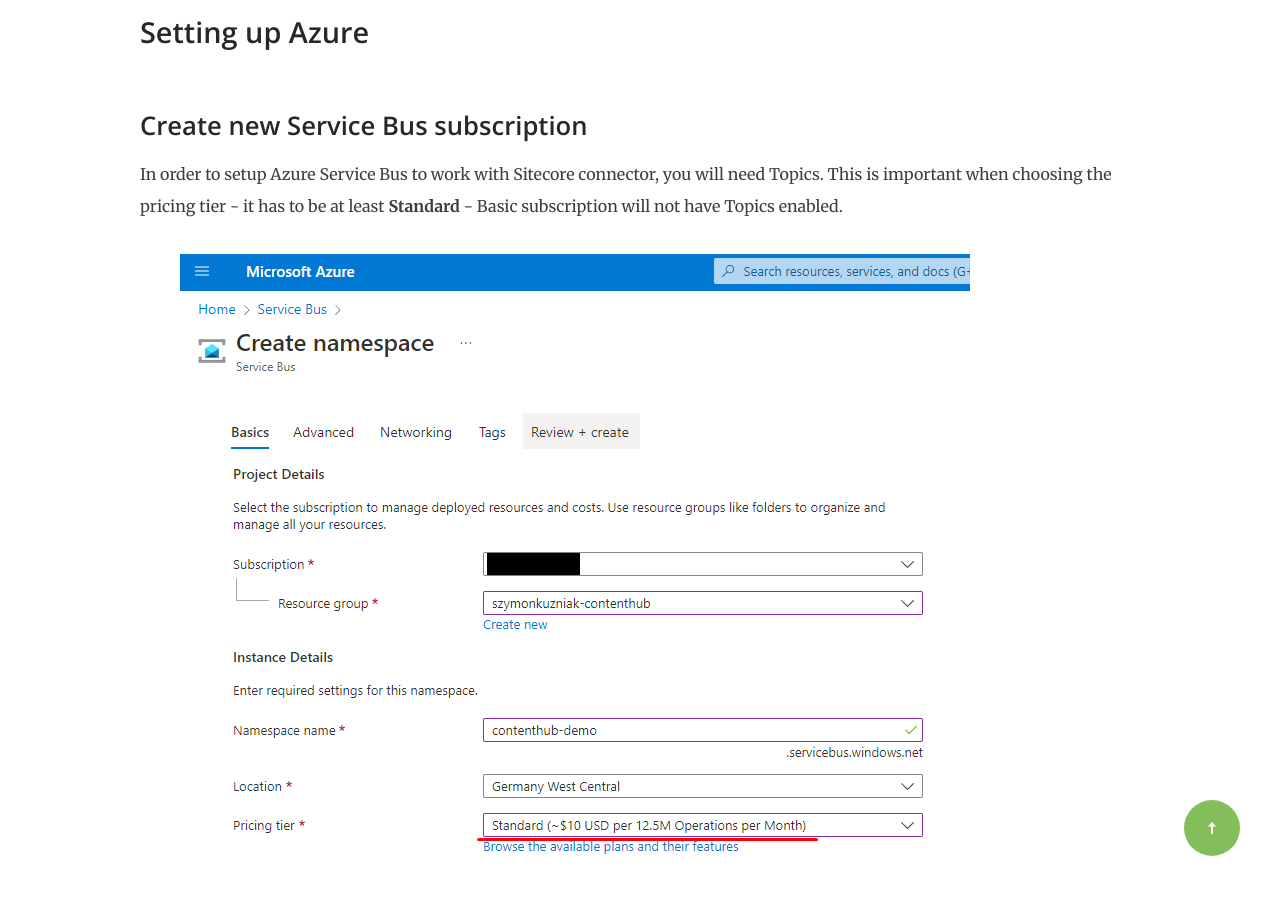
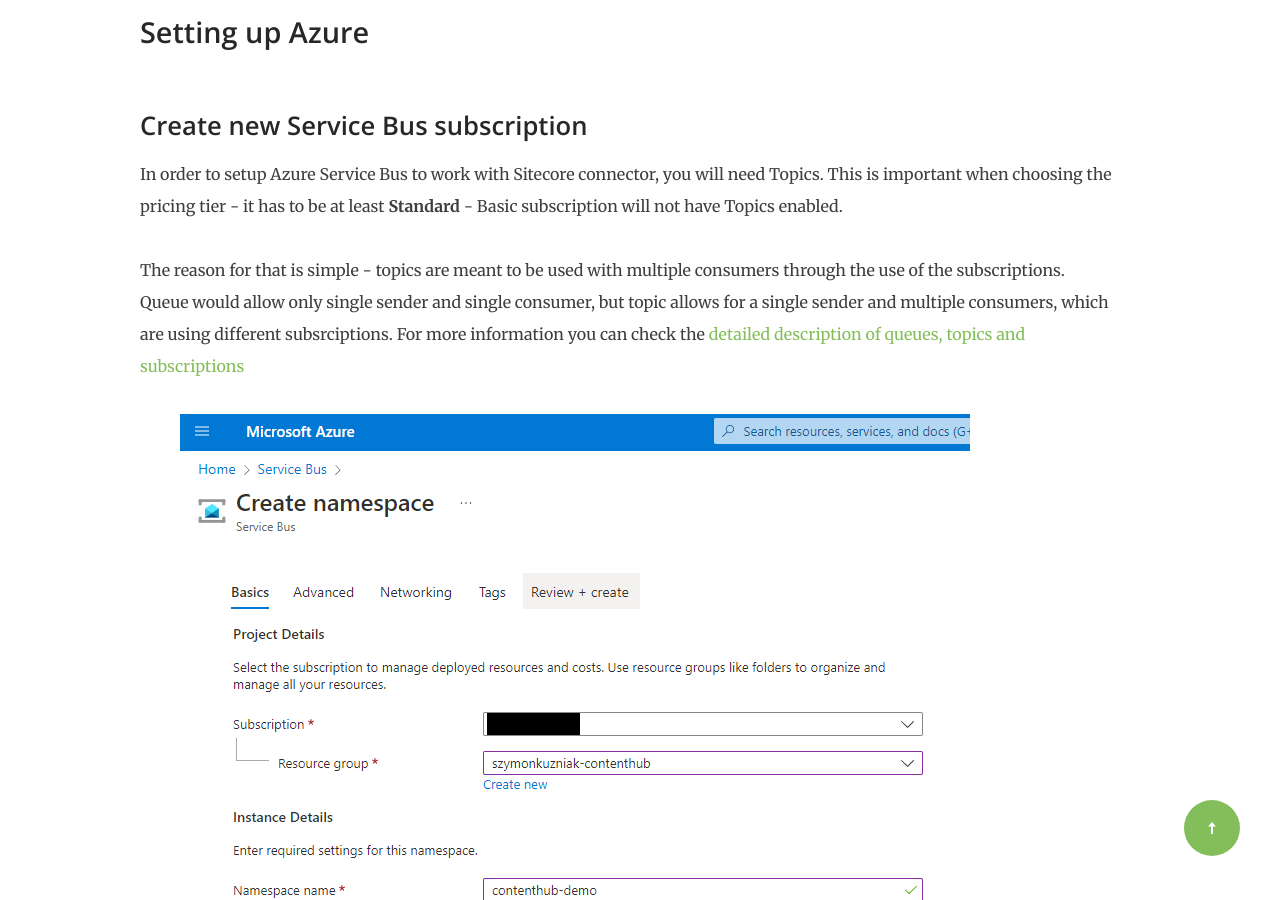
Before and after one commit to skuzniak/skuzniak.github.io, a Jekyll site: the page built from _posts/2022-10-24-connect-content-hub-with-sitecore.markdown, in a window 1280 px wide and 900 px high, scrolled down 942 px. Built offline with Jekyll 4.4.1, drawn with Linux system fonts in a browser that asks for light colours.

Commit message:
Updated the article with infromation about subscriptions

```diff
--- a/_posts/2022-10-24-connect-content-hub-with-sitecore.markdown
+++ b/_posts/2022-10-24-connect-content-hub-with-sitecore.markdown
@@ -28,6 +28,10 @@
 
 In order to setup Azure Service Bus to work with Sitecore connector, you will need Topics.
 This is important when choosing the pricing tier - it has to be at least **Standard** - Basic subscription will not have Topics enabled.
+
+The reason for that is simple - topics are meant to be used with multiple consumers through the use of the subscriptions.
+Queue would allow only single sender and single consumer, but topic allows for a single sender and multiple consumers, which are using different subsrciptions.
+For more information you can check the [detailed description of queues, topics and subscriptions](https://learn.microsoft.com/en-us/azure/service-bus-messaging/service-bus-queues-topics-subscriptions)
 
 <figure>
 <img src="/assets/posts/sitecore-integration/01-azure-servicebus-create.png" alt="Create new Azure Service Bus." />
```
